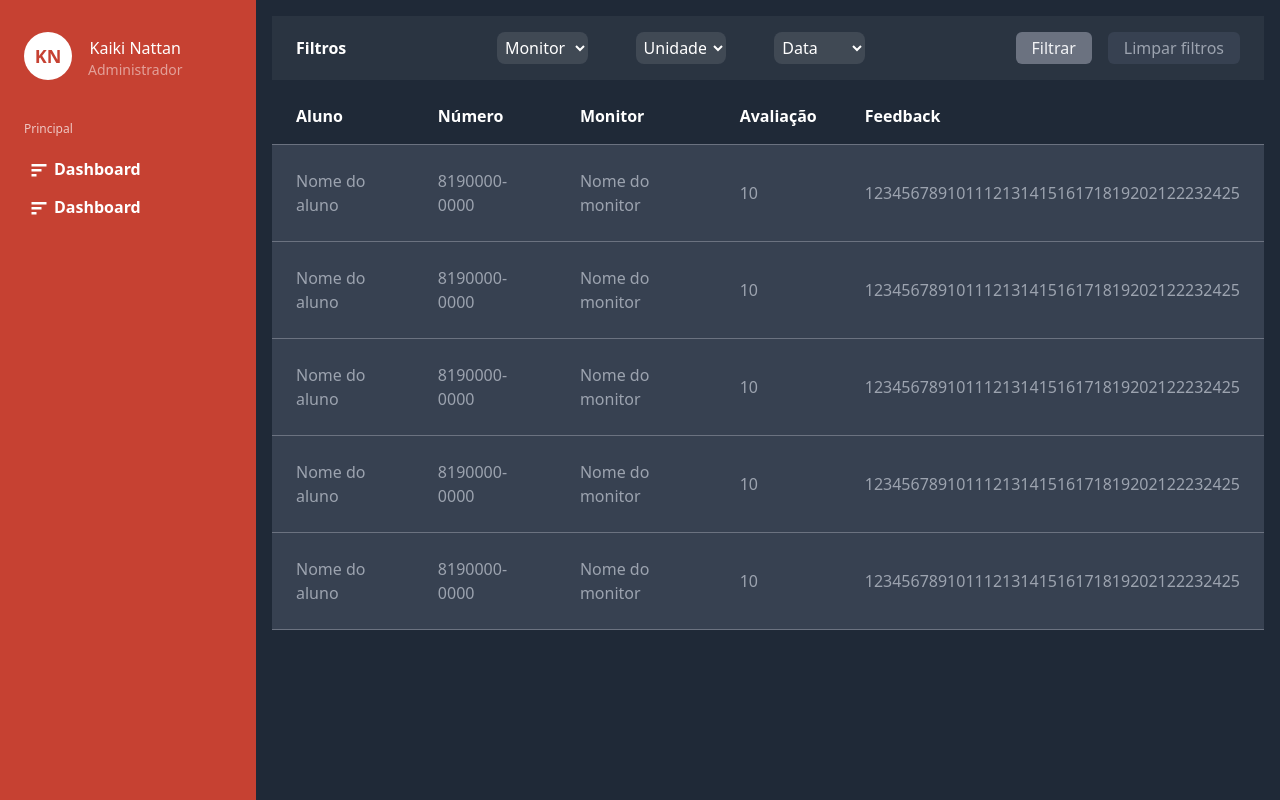
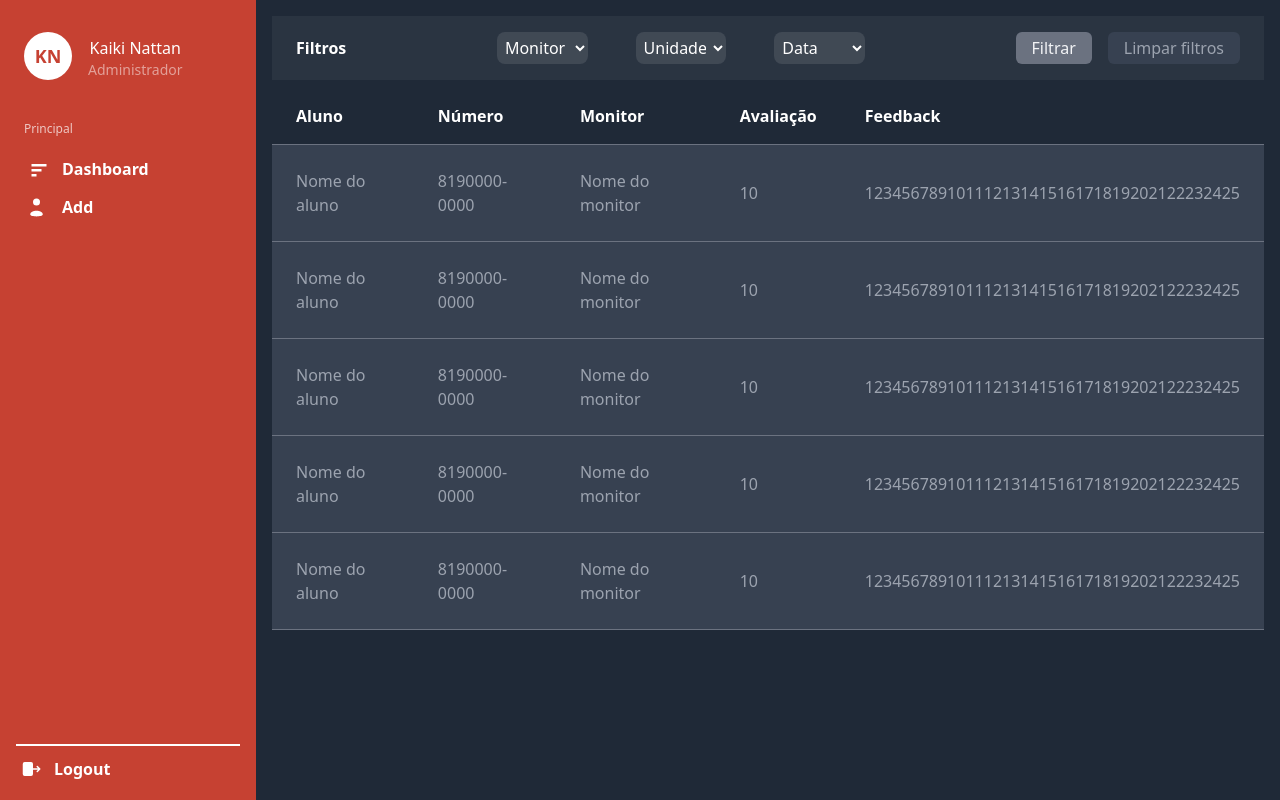
Before and after one commit to paulotruly/react_infinityAvaliador, a React (Vite) app: page / in a window 1280 px wide. Built offline with nearby package versions, Linux system fonts and the light colour scheme.

Commit message:
logoutbotao

```diff
--- /dev/null
+++ b/src/assets/AddEmployeeLogo.tsx
@@ -0,0 +1,31 @@
+const AddEmployeeLogo = ({ fillColor = "white" }) => (
+  <svg
+    width="30"
+    height="30"
+    viewBox="0 0 120 120"
+    xmlns="http://www.w3.org/2000/svg"
+  >
+    {/* Fundo invisível (mesmo estilo do DashboardLogo) */}
+    <rect
+      x="10"
+      y="10"
+      width="100"
+      height="100"
+      rx="12"
+      fill="none"
+      stroke="transparent"
+    />
+
+    {/* Cabeça do usuário */}
+    <circle cx="50" cy="40" r="14" fill={fillColor} />
+
+    {/* Corpo do usuário — mais largo e alto agora */}
+    <path
+      d="M25 90 C25 70, 75 70, 75 90 C75 100, 25 100, 25 90 Z"
+      fill={fillColor}
+    />
+
+  </svg>
+);
+
+export default AddEmployeeLogo;
--- /dev/null
+++ b/src/assets/LogoutLogo.tsx
@@ -0,0 +1,43 @@
+const LogoutLogo = ({ fillColor = "white" }) => (
+  <svg
+    width="30"
+    height="30"
+    viewBox="0 0 120 120"
+    xmlns="http://www.w3.org/2000/svg"
+  >
+    {/* Fundo invisível, igual aos outros logos */}
+    <rect
+      x="10"
+      y="10"
+      width="100"
+      height="100"
+      rx="12"
+      fill="none"
+      stroke="transparent"
+    />
+
+    {/* Porta ou retângulo representando o sistema */}
+    <rect
+      x="30"
+      y="35"
+      width="35"
+      height="50"
+      rx="5"
+      fill={fillColor}
+      stroke={fillColor}
+      strokeWidth="6"
+    />
+
+    {/* Seta de saída */}
+    <path
+      d="M65 60 H95 M85 50 L95 60 L85 70"
+      stroke={fillColor}
+      strokeWidth="6"
+      strokeLinecap="round"
+      strokeLinejoin="round"
+      fill="none"
+    />
+  </svg>
+);
+
+export default LogoutLogo;
--- a/src/pages/components/Header.tsx
+++ b/src/pages/components/Header.tsx
@@ -1,4 +1,6 @@
 import DashboardLogo from "../../assets/DashboardLogo"
+import AddEmployeeLogo from "../../assets/AddEmployeeLogo"
+import LogoutLogo from "../../assets/LogOutLogo"
 
 function Header() {
 
@@ -22,20 +24,24 @@ function Header() {
           <p className="text-[12px] text-white/70"> Principal </p>
 
           <nav className="flex flex-col mt-4 font-bold gap-2 text-white">
-
             {/* === COLOCAR HOVER AQUI E ACHAR MAIS LOGOS === */}
             <div className="group flex flex-row group-hover:">
               <DashboardLogo fillColor="white"></DashboardLogo>
-              <a href="" className="flex justify-center items-center"> Dashboard </a>
+              <a href="" className="ml-2 flex justify-center items-center"> Dashboard </a>
             </div>
 
             <div className="flex flex-row group-hover:">
-              <DashboardLogo fillColor="white"></DashboardLogo>
-              <a href="" className="flex justify-center items-center"> Dashboard </a>
+              <AddEmployeeLogo fillColor="white"></AddEmployeeLogo>
+              <a href="" className="ml-2 flex justify-center items-center"> Add </a>
             </div>
+          </nav>
+        </div>
 
-          </nav>
-
+        <div className="border-t-2 border-white pt-2 mt-auto">
+          <div className="flex flex-row group-hover:">
+              <LogoutLogo fillColor="white"></LogoutLogo>
+              <a href="" className="ml-2 flex justify-center items-center font-bold text-white"> Logout </a>
+          </div>
         </div>
 
     </div>
```
